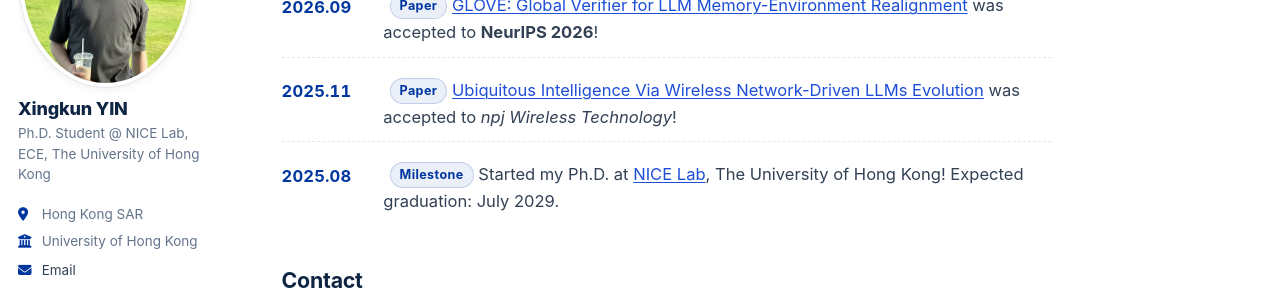
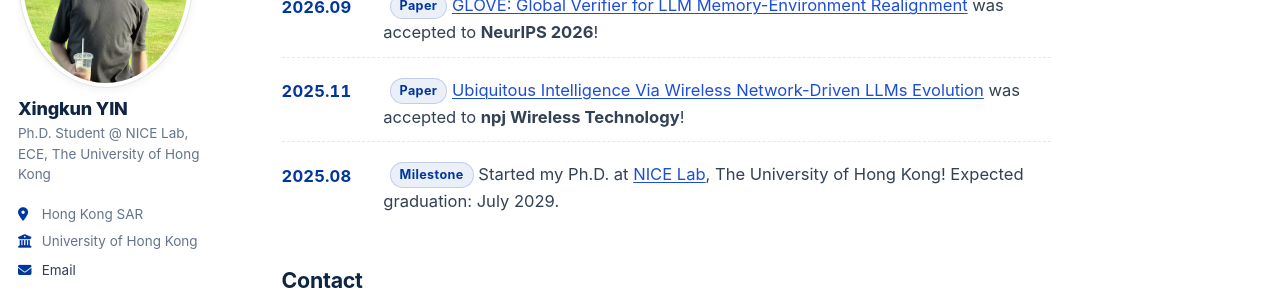
Before and after one commit to troyyxk/troyyxk.github.io, a Jekyll site: the page built from _pages/about.md, in a window 1280 px wide and 900 px high, scrolled down 2091 px. Shown: the part 229-522 px from the top of the window. Built offline with Jekyll 4.4.1, drawn with Linux system fonts in a browser that asks for light colours; some web fonts are replaced; a script bundle is joined from its source files by our own code; library files that are not in the unit come from our copies; comment, search, counter and statistics services are not loaded.

Commit message:
Bold the npj Wireless Technology venue in News
Was italic; now bold, matching the NeurIPS 2026 label in the item above. The
Good luck, have fun line stays italic.

```diff
--- a/_pages/about.md
+++ b/_pages/about.md
@@ -96,7 +96,7 @@ redirect_from:
     <span class="news-list__date">2025.11</span>
     <span class="news-list__text">
       <span class="rs-tag"><span class="lang-en lang-inline">Paper</span><span class="lang-zh lang-inline">论文</span></span>
-      <span class="lang-en lang-inline"><a href="https://www.nature.com/articles/s44386-025-00010-7">Ubiquitous Intelligence Via Wireless Network-Driven LLMs Evolution</a> was accepted to <em>npj Wireless Technology</em>!</span><span class="lang-zh lang-inline">论文<a href="https://www.nature.com/articles/s44386-025-00010-7">《Ubiquitous Intelligence Via Wireless Network-Driven LLMs Evolution》</a>被 <em>npj Wireless Technology</em> 接收！</span>
+      <span class="lang-en lang-inline"><a href="https://www.nature.com/articles/s44386-025-00010-7">Ubiquitous Intelligence Via Wireless Network-Driven LLMs Evolution</a> was accepted to <strong>npj Wireless Technology</strong>!</span><span class="lang-zh lang-inline">论文<a href="https://www.nature.com/articles/s44386-025-00010-7">《Ubiquitous Intelligence Via Wireless Network-Driven LLMs Evolution》</a>被 <strong>npj Wireless Technology</strong> 接收！</span>
     </span>
   </li>
   <li>
```
